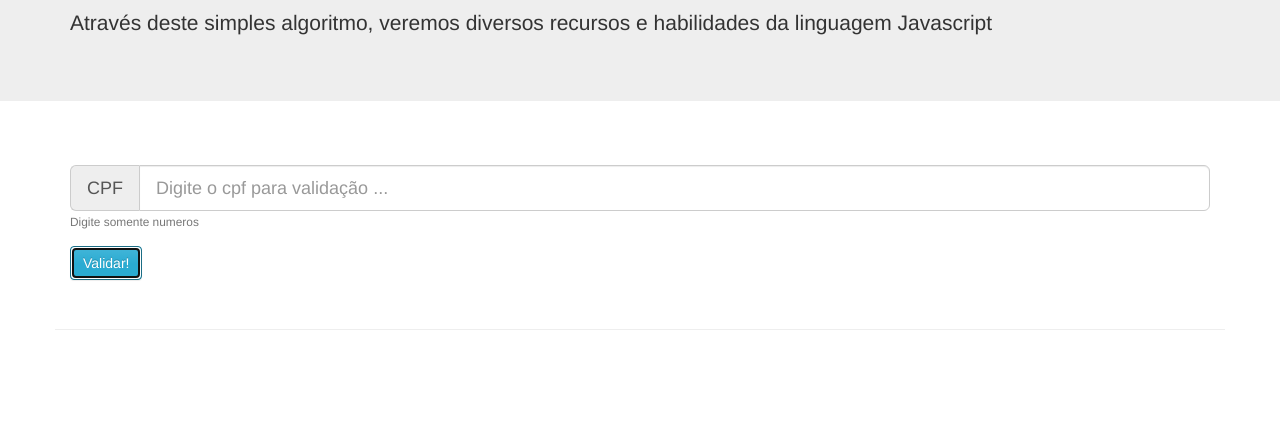
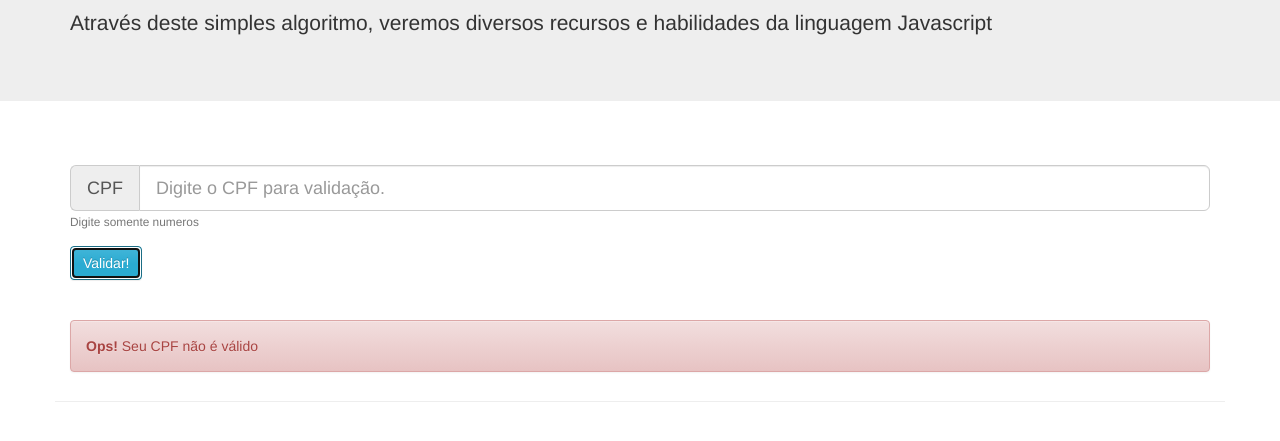
Before and after one commit to majutre/gama-academy-javascript, a plain HTML site: page modulo-04/desafio-cpf/index.html in a window 1280 px wide. Both pictures are taken after a click on the button "Validar!". Shown: the part 179-620 px from the top of the page. Drawn offline with nearby package versions, Linux system fonts and the light colour scheme.

Commit message:
Módulo 4 - Validador de CPF - Parte II

```diff
--- a/modulo-04/desafio-cpf/index.html
+++ b/modulo-04/desafio-cpf/index.html
@@ -34,12 +34,14 @@
             <div class="form-group">
                 <div class="input-group input-group-lg">
                     <span class="input-group-addon" id="sizing-addon1">CPF</span>
-                    <input type="text" class="form-control" placeholder="Digite o cpf para validação ..."
-                        aria-describedby="sizing-addon1">
+                    <input
+                        type="text" class="form-control"
+                        placeholder="Digite o CPF para validação."
+                        id="cpf_digitado">
                 </div>
                 <small class="form-text text-muted">Digite somente numeros</small>
             </div>
-            <button type="button" class="btn btn-info" onclick="validarCpf()">Validar!</button>
+            <button type="button" class="btn btn-info" onclick="validacao()" >Validar!</button>
         </form>
     </div>
     <div class="container page-header">
--- a/modulo-04/desafio-cpf/script.js
+++ b/modulo-04/desafio-cpf/script.js
@@ -1,3 +1,17 @@
-function validarCpf(){
+function validacao(){
     console.log('Iniciando função de validação.');
+
+    let cpf = document.getElementById('cpf_digitado').value;
+
+    let resultadoDaValidacao = validaCpf(cpf);
+
+    if (resultadoDaValidacao) {
+        document.getElementById('success').style.display = 'block';
+    } else {
+        document.getElementById('error').style.display = 'block'
+    }
 }
+
+function validaCpf(cpf){
+    return false;
+}
```
